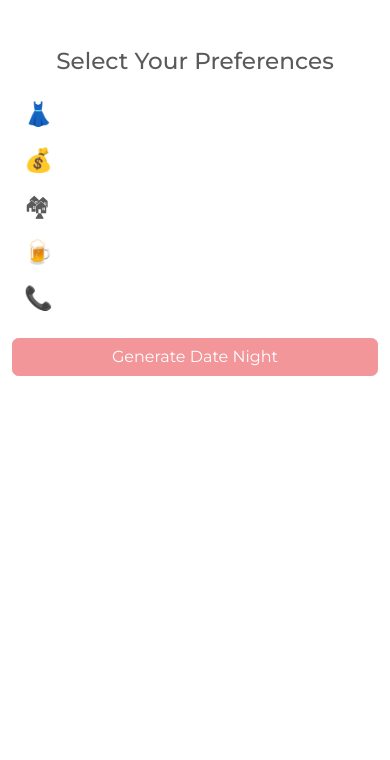
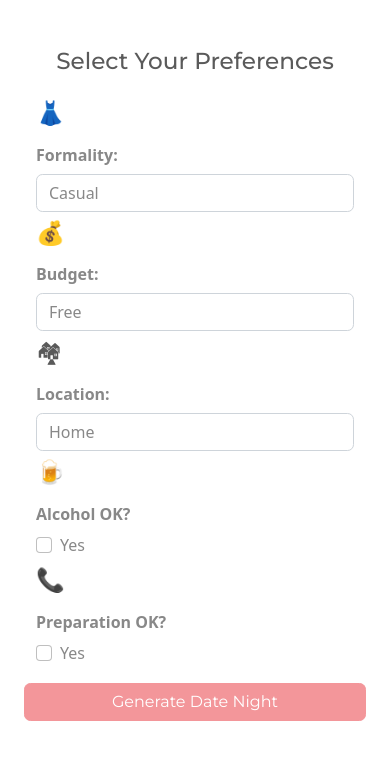
Before and after one commit to michelleplunkett/DateRandomizer, a Flask app: page / in a window 390 px wide; the page is wider, and only the part inside the window is pictured. Shown: the part 56-816 px from the top of that part. Run offline with Flask 2, Linux system fonts and the light colour scheme; some libraries are stand-ins or nearby versions.

Commit message:
more attempts

```diff
--- a/templates/about.html
+++ b/templates/about.html
@@ -10,7 +10,7 @@
 
     {% include 'navbar.html' %}
 
-    <div class="container col-md-6 max-auto mt-2">
+    <div class="container col-md-6 max-auto p-4">
         <h1>About</h1>
         <p>Welcome to the <b>Date Night Randomizer</b>!</p>
         <p>This app is designed to help couples, friends, or anyone looking for fun date ideas. With this app, you can input your preferences and we will randomly generate a date night for you, including an activity, food, treat, and dress code.</p>
--- a/templates/index.html
+++ b/templates/index.html
@@ -10,13 +10,13 @@
 
     {% include 'navbar.html' %}
 
-    <div class="container-fluid col-md-4 p-4">
+    <div class="container-fluid p-4">
 
         <form id="preferences-form">
 
             <h3 class="text-center mb-4">Select Your Preferences</h3>
 
-            <div class="form-group row mt-2 d-flex flex-nowrap align-items-center">
+            <div class="form-group row mt-2 d-flex align-items-center col-12 col-sm-10 col-md-4 col-lg-4 col-xl-4 mx-auto">
                 <div class="col-sm-1 col-xs-2">
                     <h3>👗</h3>
                 </div>
@@ -29,7 +29,7 @@
                 </div>
             </div>
 
-            <div class="form-group row mt-2 d-flex flex-nowrap align-items-center">
+            <div class="form-group row mt-2 d-flex align-items-center col-12 col-sm-10 col-md-4 col-lg-4 col-xl-4 mx-auto">
                 <div class="col-sm-1 col-xs-2">
                     <h3>💰</h3>
                 </div>
@@ -44,7 +44,7 @@
                 </div>
             </div>
 
-            <div class="form-group row mt-2 d-flex flex-nowrap align-items-center">
+            <div class="form-group row mt-2 d-flex align-items-center col-12 col-sm-10 col-md-4 col-lg-4 col-xl-4 mx-auto">
                 <div class="col-sm-1 col-xs-2">
                     <h3>🏘</h3>
                 </div>
@@ -58,7 +58,7 @@
                 </div>
             </div>
 
-            <div class="form-group row mt-2 d-flex flex-nowrap align-items-center">
+            <div class="form-group row mt-2 d-flex align-items-center col-12 col-sm-10 col-md-4 col-lg-4 col-xl-4 mx-auto">
                 <div class="col-sm-1 col-xs-2">
                     <h3>🍺</h3>
                 </div>
@@ -72,7 +72,7 @@
                 </div>
             </div>
 
-            <div class="form-group row mt-2 d-flex flex-nowrap align-items-center">
+            <div class="form-group row mt-2 d-flex align-items-center col-12 col-sm-10 col-md-4 col-lg-4 col-xl-4 mx-auto">
                 <div class="col-sm-1 col-xs-2">
                     <h3>📞</h3>
                 </div>
@@ -87,7 +87,7 @@
                 </div>
             </div>
 
-            <div class="form-group row my-3">
+            <div class="form-group row my-3 align-items-center col-12 col-sm-10 col-md-4 col-lg-4 col-xl-4 mx-auto">
                 <button class="btn btn-secondary btn-block" id="generate-button" type="submit">Generate
                     Date Night</button>
             </div>
```
